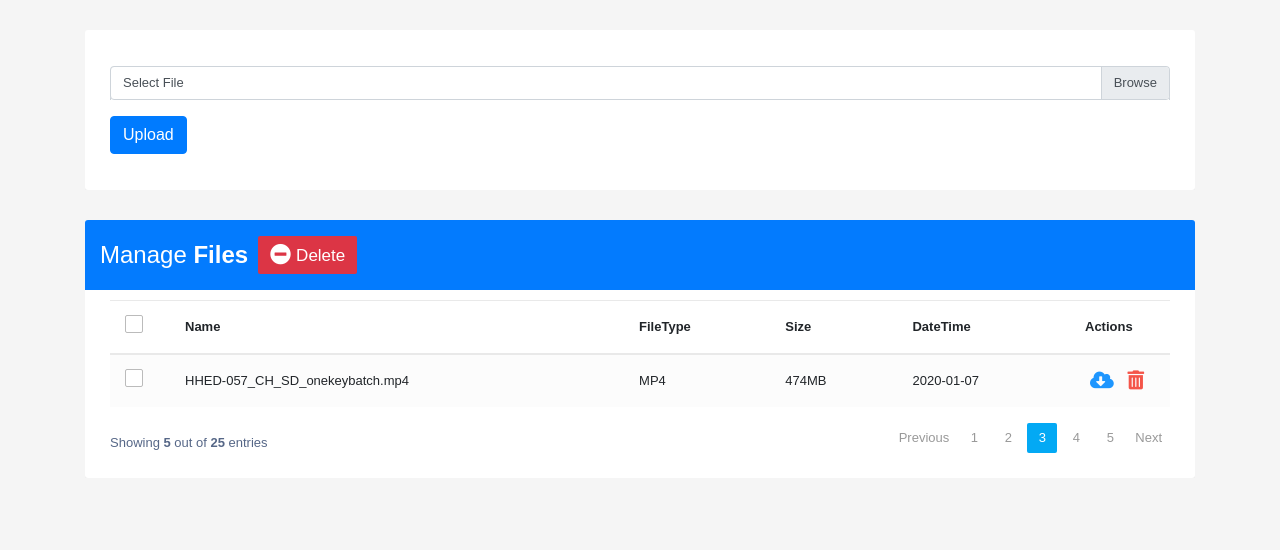
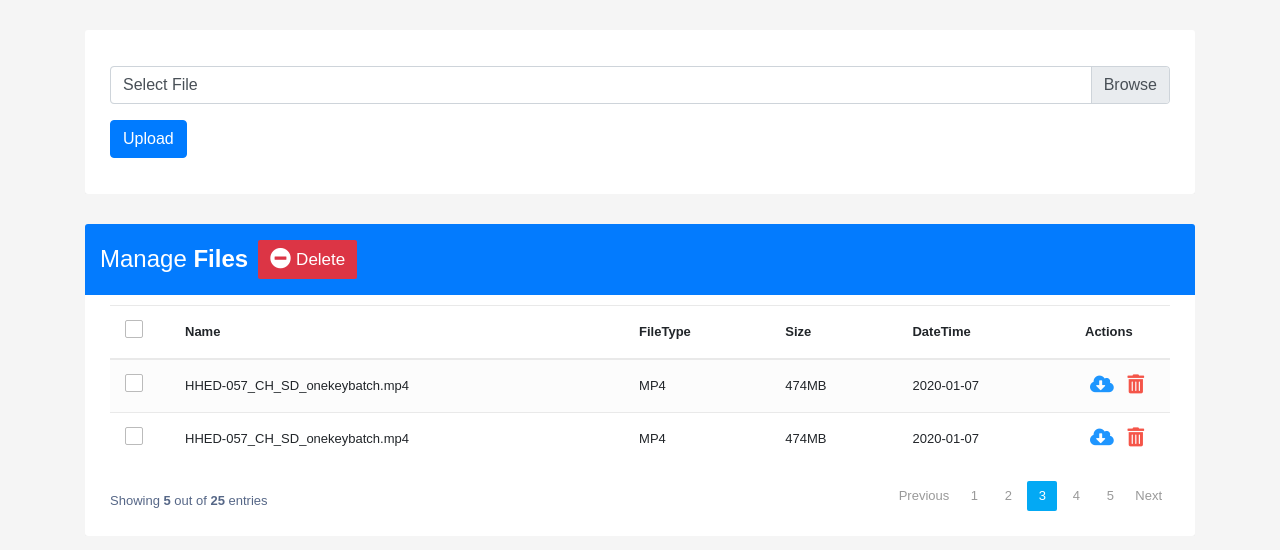
Before and after one commit to kingfei521/file-manage, a Flask app: page /upload-file in a window 1280 px wide. Shown: the top 550 px of the page. Run offline with Flask 2, Linux system fonts and the light colour scheme; some libraries are stand-ins or nearby versions.

Commit message:
前端细节优化

```diff
--- a/static/css/custom.css
+++ b/static/css/custom.css
@@ -2,7 +2,7 @@
         color: #566787;
 		background: #f5f5f5;
 		font-family: 'Varela Round', sans-serif;
-		font-size: 13px;
+		/*font-size: 13px;*/
 	}
 	.table-responsive {
         margin: 30px 0;
@@ -221,3 +221,6 @@
 	.modal form label {
 		font-weight: normal;
 	}
+	.fontsize {
+		font-size: 13px;
+	}
--- a/templates/upload_file.html
+++ b/templates/upload_file.html
@@ -52,7 +52,7 @@
     </div>
 
 
-    <div class="container">
+    <div class="container fontsize">
 		<div class="table-responsive">
 			<div class="table-wrapper">
 				<div class="table-title">
@@ -83,6 +83,8 @@
 						</tr>
 					</thead>
 					<tbody>
+
+<!--					1-->
 						<tr>
 							<td>
 								<span class="custom-checkbox">
@@ -100,7 +102,22 @@
 							</td>
 						</tr>
 
-
+						<tr>
+							<td>
+								<span class="custom-checkbox">
+									<input type="checkbox" id="checkbox2" name="options[]" value="1">
+									<label for="checkbox1"></label>
+								</span>
+							</td>
+							<td>HHED-057_CH_SD_onekeybatch.mp4</td>
+							<td>MP4</td>
+							<td>474MB</td>
+							<td>2020-01-07</td>
+							<td>
+								<a href="#DownloadModal" class="edit" data-toggle="modal"><i class="fas fa-cloud-download-alt fa-1x" data-toggle="tooltip" title="Down"></i></a>
+								<a href="#DeleteModal" class="delete" data-toggle="modal"><i class="fas fa-trash-alt fa-1x" data-toggle="tooltip" title="Delete"></i></a>
+							</td>
+						</tr>
 
 					</tbody>
 				</table>
```
Also changed, not shown: uploads/1的副本.jpeg (added), 1 other file.
